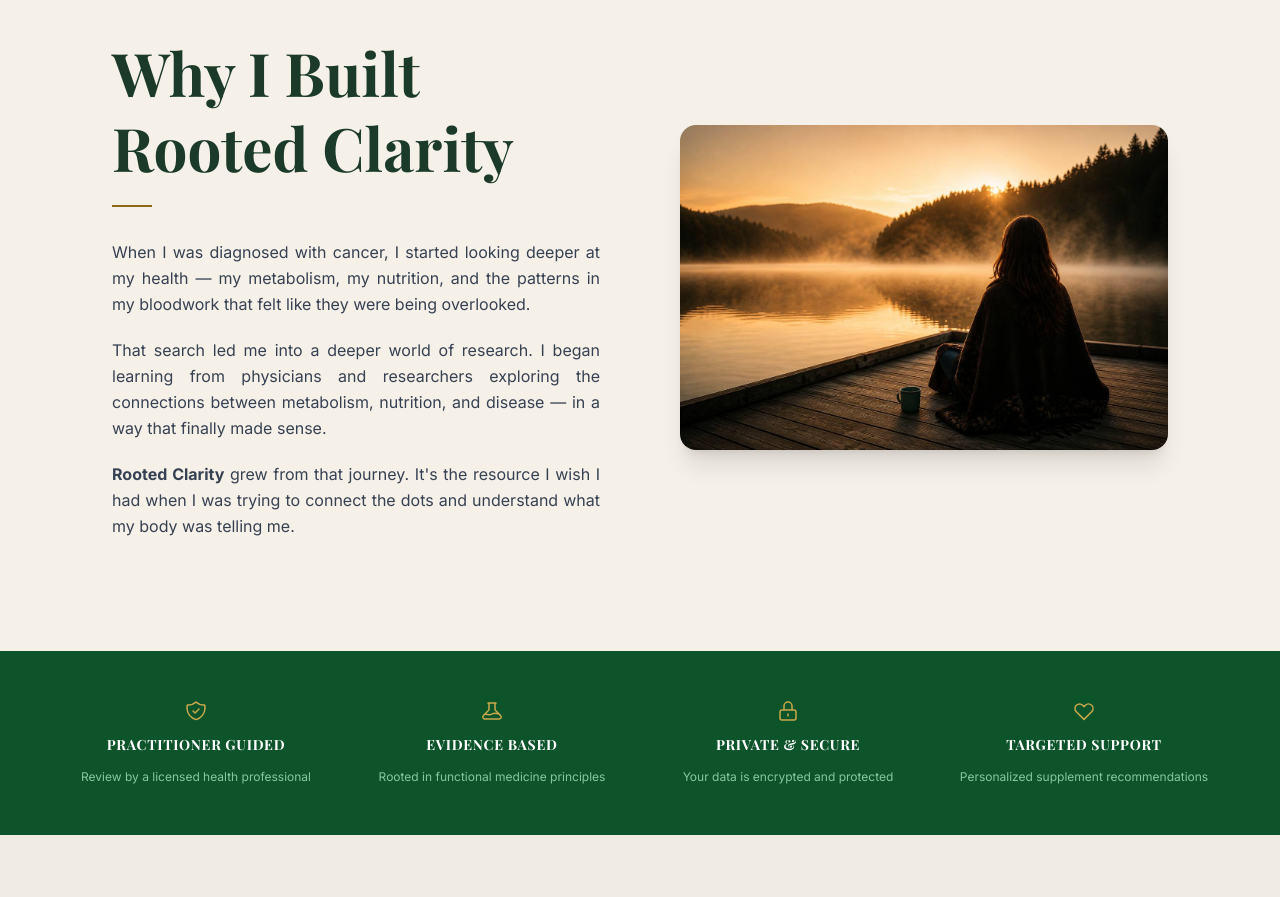
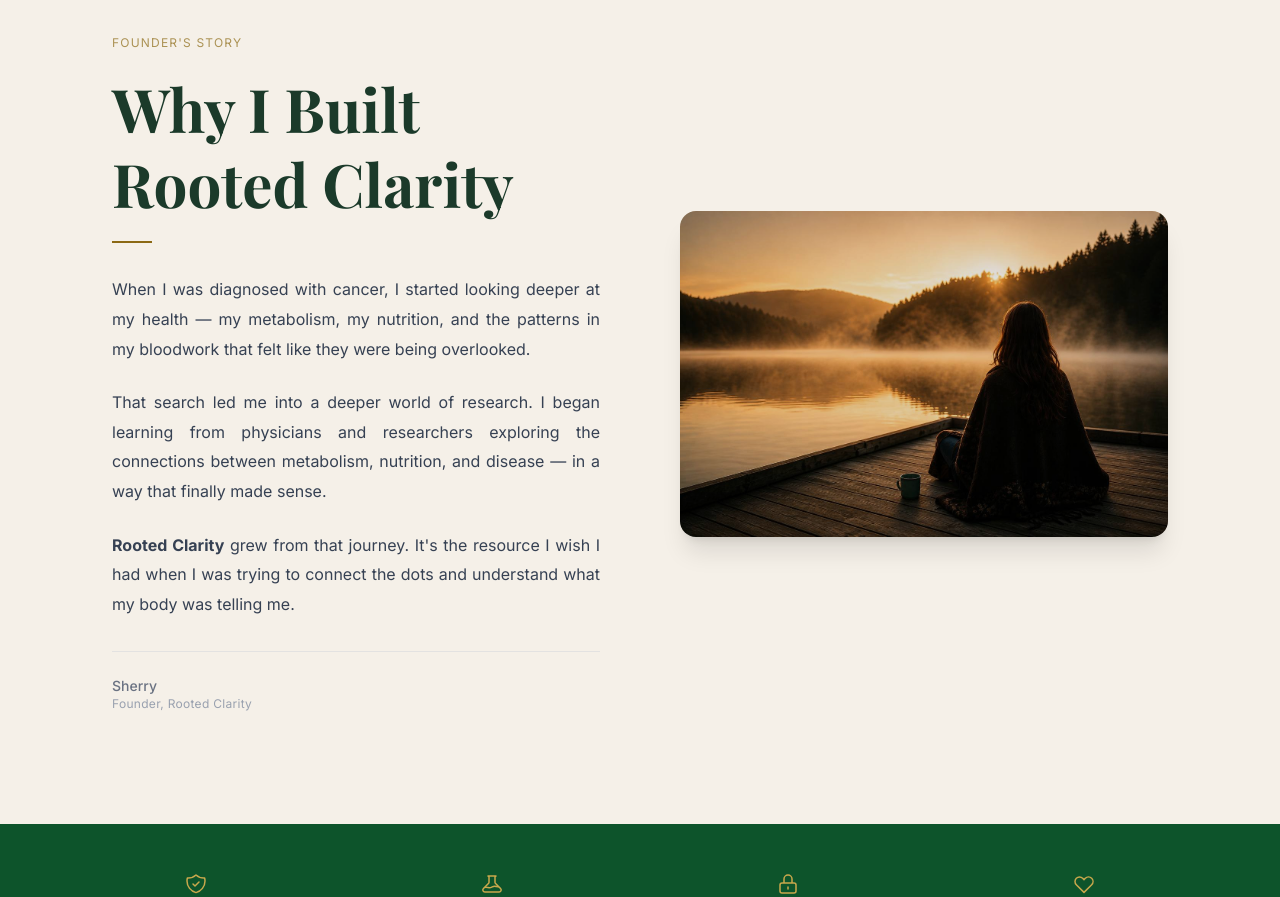
Before and after one commit to Sherryfarmshop/rooted-clarity-website, a Next.js app: page / in a window 1280 px wide. Shown: the part 7020-7917 px from the top of the page. Built offline with nearby package versions, Linux system fonts and the light colour scheme; a web font is replaced by a local one.

Commit message:
founder-story-refined

```diff
--- a/src/components/FounderStory.tsx
+++ b/src/components/FounderStory.tsx
@@ -5,13 +5,16 @@
         <div className="grid md:grid-cols-2 gap-12 lg:gap-20 items-center">
 
           {/* Left — text */}
-          <div>
+          <div className="max-w-[620px]">
+            <p className="text-[#8B6914]/70 text-xs font-normal uppercase tracking-widest mb-5">
+              Founder&apos;s Story
+            </p>
             <h2 className="font-serif text-5xl sm:text-6xl font-bold text-[#1B3A2A] leading-tight mb-5">
               Why I Built<br />Rooted Clarity
             </h2>
             <div className="w-10 h-0.5 bg-[#8B6914] mb-8" />
 
-            <div className="space-y-5 text-gray-700 text-base leading-relaxed">
+            <div className="space-y-6 text-gray-700 text-base leading-[1.85]">
               <p className="text-justify">
                 When I was diagnosed with cancer, I started looking deeper at my health — my metabolism, my nutrition, and the patterns in my bloodwork that felt like they were being overlooked.
               </p>
@@ -22,17 +25,22 @@
                 <strong>Rooted Clarity</strong> grew from that journey. It&apos;s the resource I wish I had when I was trying to connect the dots and understand what my body was telling me.
               </p>
             </div>
+
+            {/* Signature */}
+            <div className="mt-8 pt-6 border-t border-gray-300/50">
+              <p className="text-gray-500 text-sm font-medium">Sherry</p>
+              <p className="text-gray-400 text-xs tracking-wide">Founder, Rooted Clarity</p>
+            </div>
           </div>
 
-          {/* Right — photo */}
-          <div className="flex items-center justify-center">
-            <div className="w-full max-w-lg rounded-2xl overflow-hidden shadow-xl">
-              <img
-                src="/images/founder-story.jpg"
-                alt="Woman sitting on dock at sunrise"
-                className="w-full h-auto object-cover"
-              />
-            </div>
+          {/* Right — photo with warm overlay */}
+          <div className="relative overflow-hidden rounded-2xl shadow-xl">
+            <img
+              src="/images/founder-story.jpg"
+              alt="Woman sitting on dock at sunrise"
+              className="w-full h-auto object-cover"
+            />
+            <div className="absolute inset-0 bg-black/12 rounded-2xl" />
           </div>
 
         </div>
```
